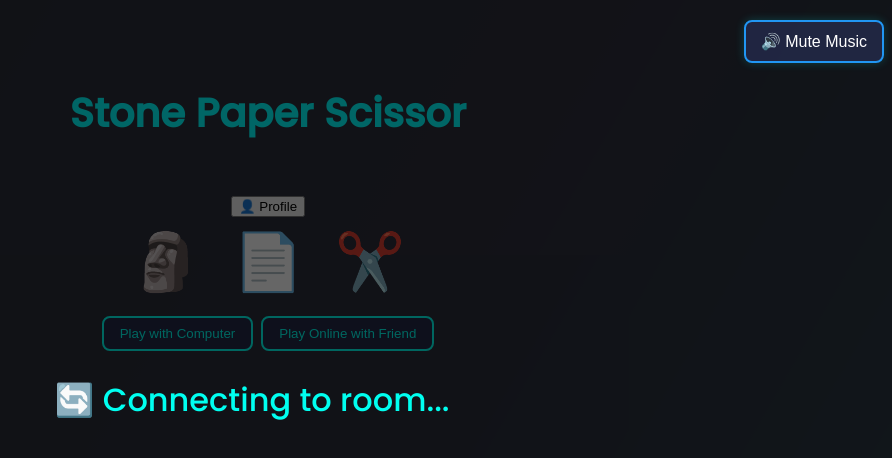
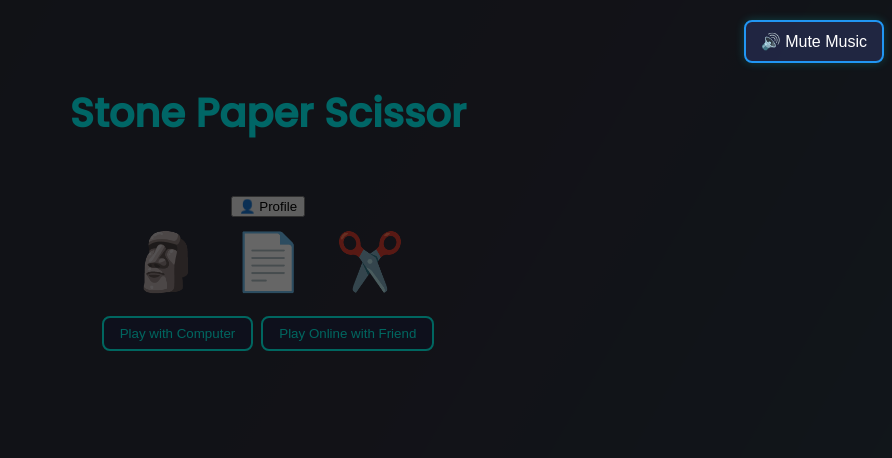
Before and after one commit to somesh9911556153/stone-paper-scissor-node, a website: page public/index.html in a window 1280 px wide. Shown: the whole page, without its empty margins (388-1280 px from the left). Drawn offline with Linux system fonts and the light colour scheme.

Commit message:
Update index.html

```diff
--- a/public/index.html
+++ b/public/index.html
@@ -14,7 +14,7 @@
   <div id="loading" style="display: none; position: fixed; top: 0; left: 0; width: 100vw; height: 100vh;
      background: rgba(0,0,0,0.6); color: #00fff0; font-size: 2rem;
      display: flex; align-items: center; justify-content: center; z-index: 9999;">
-    🔄 Connecting to room...
+
   </div>
 
   <div class="game-container">
```
